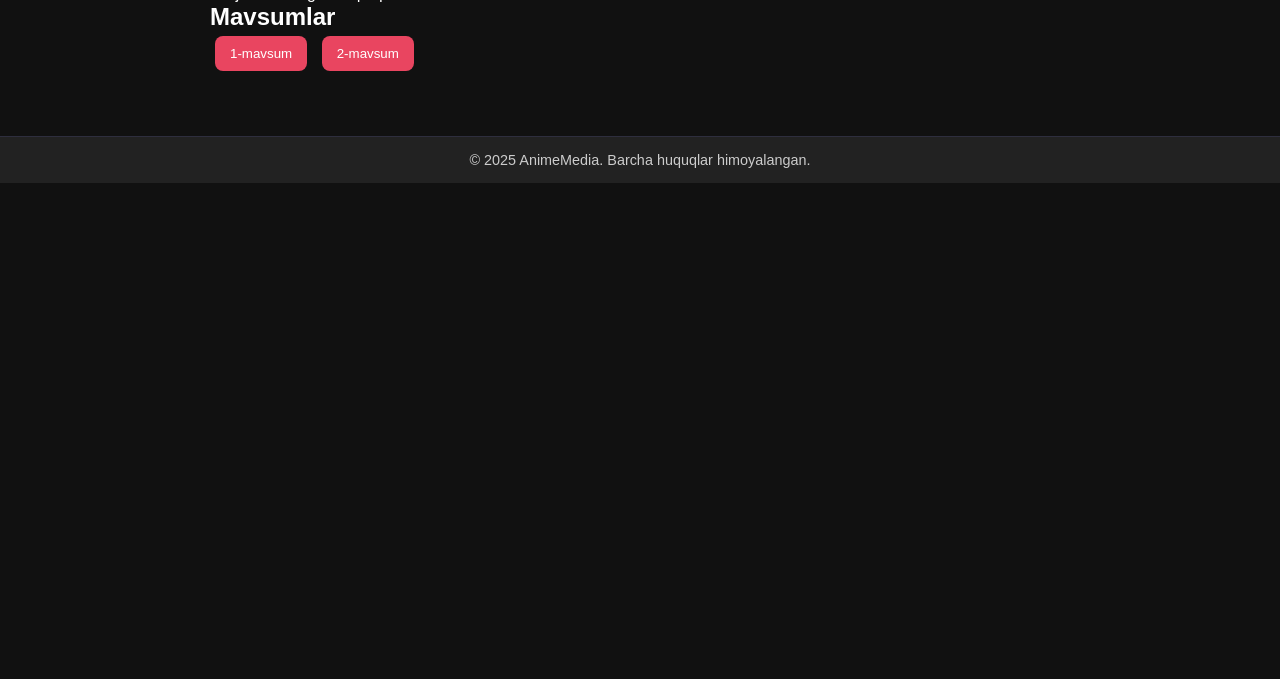
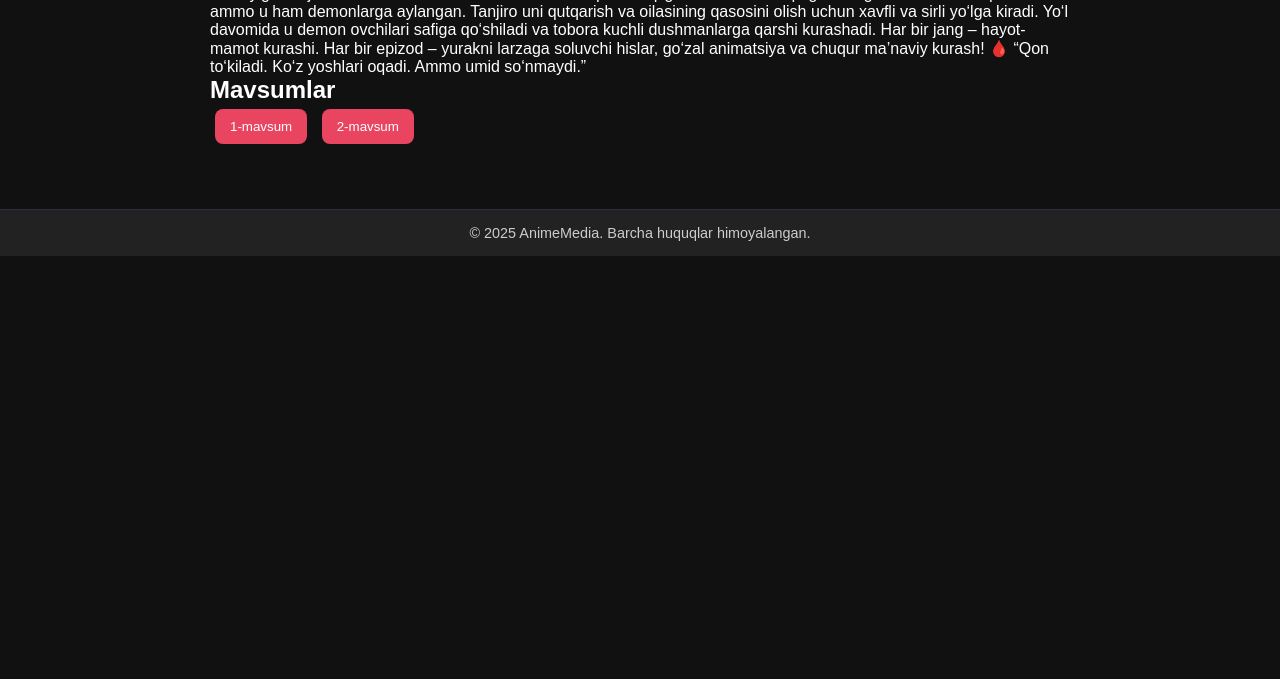
Before and after one commit to Sanjar1205/Ani, a plain HTML site: page DemonSlayer.html in a window 1280 px wide. Shown: the part 121-800 px from the top of the page. Drawn offline with Linux system fonts and the light colour scheme.

Commit message:
DemonSlayer.html

```diff
--- a/DemonSlayer.html
+++ b/DemonSlayer.html
@@ -100,7 +100,9 @@
 
   <section class="anime-detail">
     <h1>Demon Slayer</h1>
-    <p>Tanjiro o‘z singlisini qutqarish uchun iblislar bilan kurashadi.</p>
+    <p>Yosh yigit Tanjiro Kamado oilasini dahshatli demonlar qurboni qilganini ko‘radi. Faqatgina singlisi Nezuko tirik qoladi — ammo u ham demonlarga aylangan. Tanjiro uni qutqarish va oilasining qasosini olish uchun xavfli va sirli yo‘lga kiradi. Yo‘l davomida u demon ovchilari safiga qo‘shiladi va tobora kuchli dushmanlarga qarshi kurashadi. Har bir jang – hayot-mamot kurashi. Har bir epizod – yurakni larzaga soluvchi hislar, go‘zal animatsiya va chuqur ma’naviy kurash!
+
+🩸 “Qon to‘kiladi. Ko‘z yoshlari oqadi. Ammo umid so‘nmaydi.”</p>
 
     <h2>Mavsumlar</h2>
     <div class="season-buttons">
```
